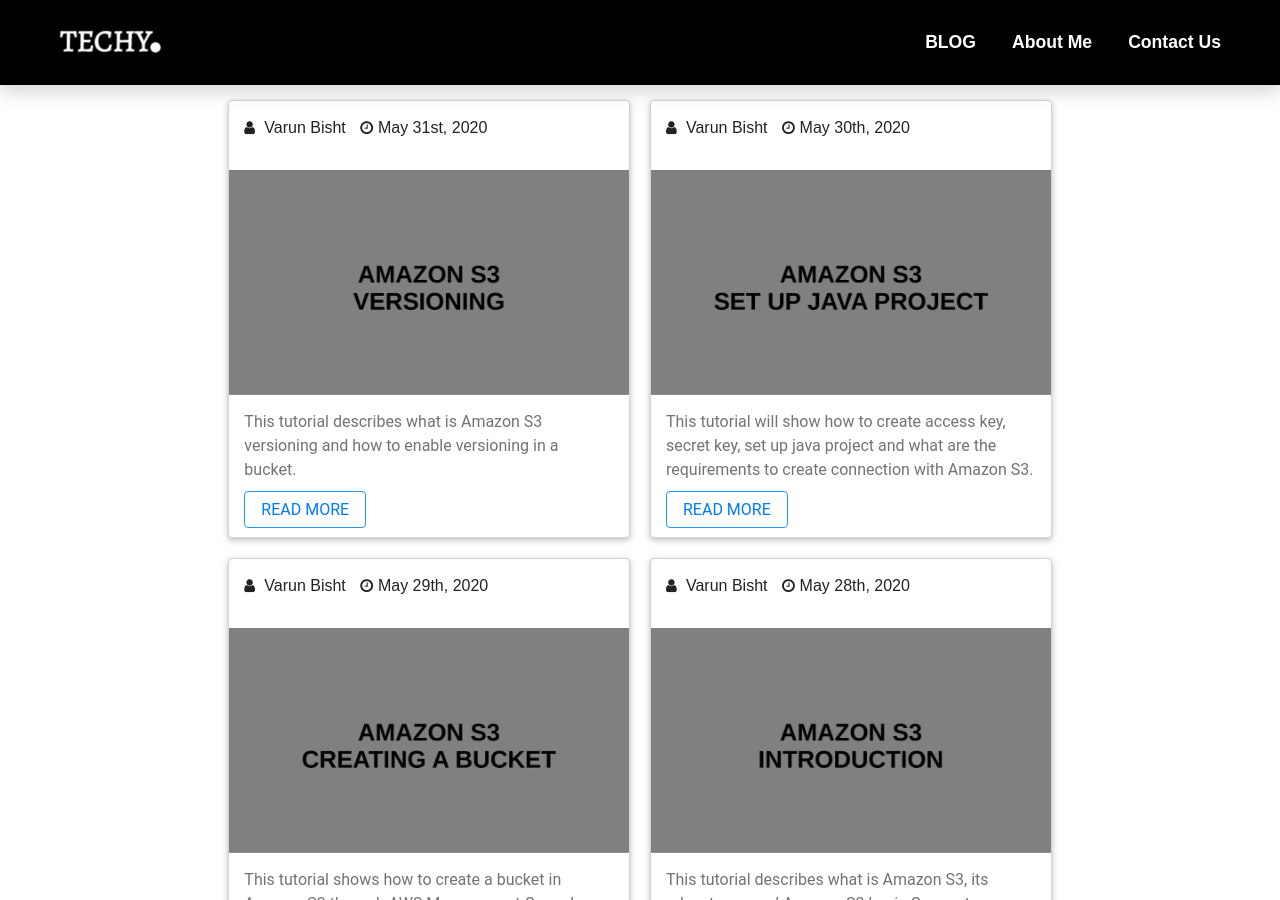
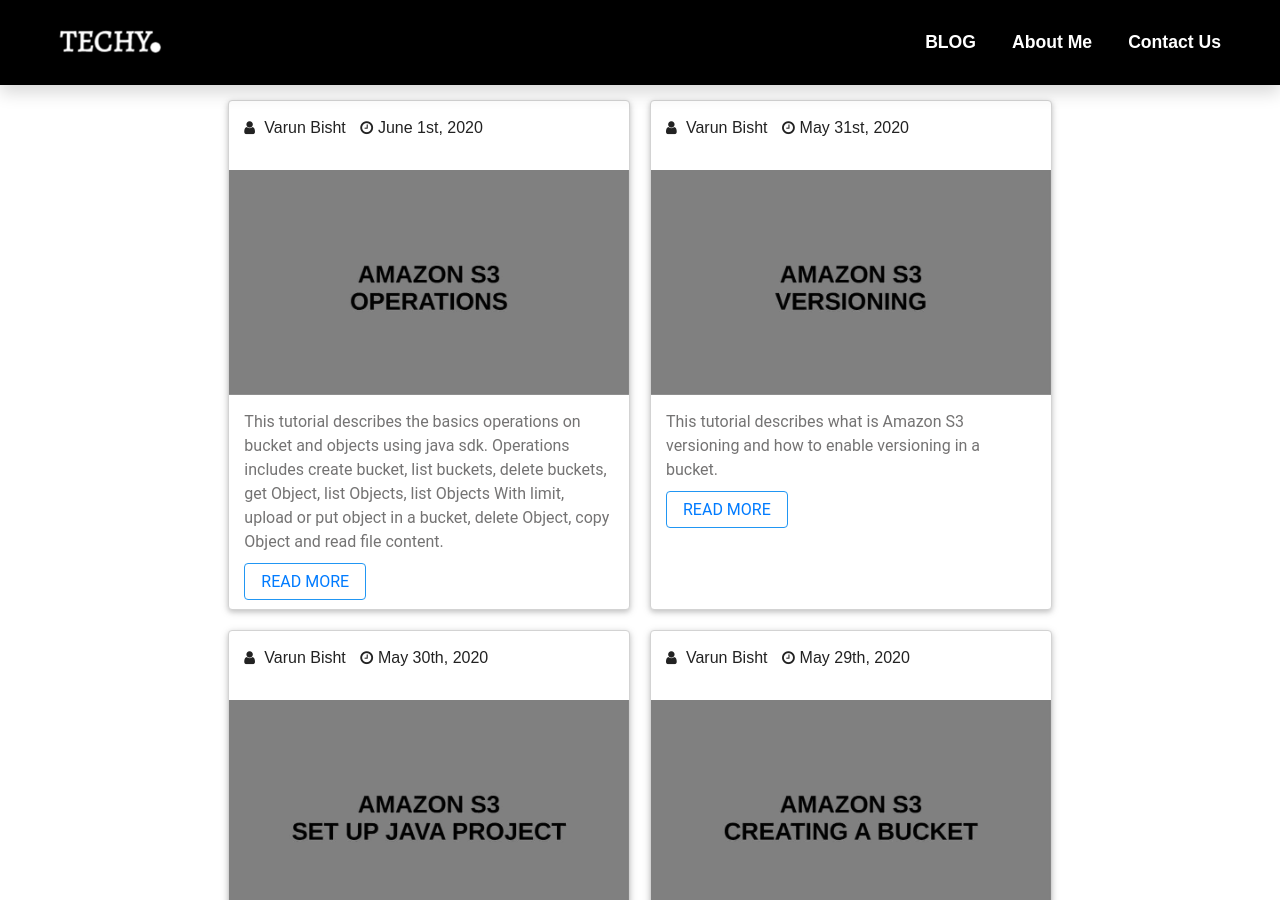
Before and after one commit to techypoint/techypoint.github.io, a Jekyll site: the page built from blog.markdown, in a window 1280 px wide and 900 px high. Built offline with Jekyll 4.4.1, drawn with Linux system fonts in a browser that asks for light colours; comment, search, counter and statistics services are not loaded; some of the changed lines change nothing that is shown.

Commit message:
post-5 amazons3 20200601

```diff
--- a/_posts/amazon-s3/2020-05-28-introduction.md
+++ b/_posts/amazon-s3/2020-05-28-introduction.md
@@ -12,6 +12,7 @@
 2. [Creating a Bucket]({% post_url amazon-s3/2020-05-29-createABucket %})
 3. [Set Up Java Project]({% post_url amazon-s3/2020-05-30-setUpJavaProject %})
 4. [Versioning]({% post_url amazon-s3/2020-05-31-versioning %})
+5. [Operations]({% post_url amazon-s3/2020-06-01-operations %})
 
 <h2>What is Amazon S3?</h2>
 <p>Amazon S3 is a Simple Storage Service(S3) that allows you to store and retrieve data.
--- /dev/null
+++ b/_posts/amazon-s3/2020-06-01-operations.md
@@ -0,0 +1,230 @@
+---
+title: "Amazon S3 Operations"
+description: "This tutorial describes the basics operations on bucket and objects using java sdk. Operations includes create bucket,
+list buckets, delete buckets, get Object, list Objects, list Objects With limit, upload or put object in a bucket, delete Object,
+copy Object and read file content."
+keywords: "aws s3 programmatic access,s3 listbucket,s3 putobject example,upload file to s3 java,aws s3 list objects in folder,s3 list objects java,aws s3 delete bucket,aws s3 create bucket java,read file from amazon s3 java"
+category: "amazon s3"
+permalink: "/AmazonS3/operations"
+image: "/assets/img/amazon-s3/operations/operations.jpg"
+---
+
+## Objective
+This tutorial describes the basics operations on bucket and objects using java sdk.
+
+Operations includes
+- Create bucket
+- List buckets
+- Delete buckets
+- Get Object
+- List Objects
+- List Objects With limit
+- Upload or put object in a bucket
+- Delete Object
+- Copy Object
+- Read File Content
+
+## 1. Create bucket
+
+   {% highlight html %}{% raw %}
+   public static void createBucket(AmazonS3 amazonS3,String bucketName){
+    if(!amazonS3.doesBucketExistV2(bucketName)){
+      Bucket bucket=amazonS3.createBucket(new CreateBucketRequest(bucketName));
+    }else{
+      LOG.info("Bucket name already exists");
+    }
+  }
+   {% endraw %}{% endhighlight %}
+
+Now we use amazonS3 client we created in this [tutorial]({% post_url amazon-s3/2020-05-30-setUpJavaProject %}).
+
+First we check whether bucketName exists or not. If not exists, then we create by using createBucket().
+
+## 2. List buckets
+  {% highlight html %}{% raw %}
+   public static void listBuckets(AmazonS3 amazonS3){
+    List<Bucket> bucketList=amazonS3.listBuckets();
+    for(Bucket bucket : bucketList) {
+      LOG.info("bucket name - "+bucket.getName());
+    }
+  }
+   {% endraw %}{% endhighlight %}
+
+We call listBuckets() on amazonS3 client to get all the bucket list created.
+Here, we we use only bucket name. You can also fetch other information from the Bucket object.
+
+## 3. Delete buckets
+{% highlight html %}{% raw %}
+// it is important to empty bucket before deleting it
+public static void deleteBuckets(AmazonS3 amazonS3,String bucketName){
+
+  // delete all objects in a bucket
+  ObjectListing listObjects = amazonS3.listObjects(bucketName);
+  List<S3ObjectSummary> s3ObjectSummaryList=listObjects.getObjectSummaries();
+  while (true){
+    for(S3ObjectSummary s3ObjectSummary:s3ObjectSummaryList){
+      amazonS3.deleteObject(bucketName,s3ObjectSummary.getKey());
+    }
+    if(listObjects.isTruncated()){
+      // listNextBatchOfObjects - this will next batch of objects
+      listObjects=amazonS3.listNextBatchOfObjects(listObjects);
+    }else{
+      break;
+    }
+  }
+
+  // delete all version objects in a buckets
+  VersionListing versionList = amazonS3.listVersions(new ListVersionsRequest().withBucketName(bucketName));
+  List<S3VersionSummary> versionSummaryList=versionList.getVersionSummaries();
+  while (true){
+    for(S3VersionSummary s3VersionSummary:versionSummaryList){
+      amazonS3.deleteVersion(bucketName,s3VersionSummary.getKey(),s3VersionSummary.getVersionId());
+    }
+    if(versionList.isTruncated()){
+      // listNextBatchOfObjects - this will next batch of objects
+      versionList=amazonS3.listNextBatchOfVersions(versionList);
+    }else{
+      break;
+    }
+  }
+  // finally delete bucket
+  amazonS3.deleteBucket(bucketName);
+}
+{% endraw %}{% endhighlight %}
+
+It is important to empty bucket before deleting it.
+
+To Empty a bucket, we need to delete version objects and not version objects.
+Check this tutorial for [versioning]({% post_url amazon-s3/2020-05-31-versioning %}).
+
+First we call listObjects() to fetch object list. It returns some or all (up to 1,000) of the objects in a bucket.
+Then we delete object one by one by calling deleteObject().
+Then we call isTruncated() to check whether Amazon S3 returned all the objects.
+If not, then we again fetch the next batch of objects by calling listNextBatchOfObjects().
+
+In the Same Manner, we deleted verion objects.
+
+## 4. Get Object
+{% highlight html %}{% raw %}
+public static void getObject(AmazonS3 amazonS3,String bucketName){
+  String objectKey="object key 1";
+  S3Object s3Object=amazonS3.getObject(bucketName,objectKey);
+  LOG.info("object key- "+s3Object.getKey());
+  LOG.info("object metadata- "+s3Object.getObjectContent());
+}
+{% endraw %}{% endhighlight %}
+
+We need to know key of the object. Then we call getObject() to fetch S3 object.
+
+## 5. List Objects
+{% highlight html %}{% raw %}
+public static void listObjects(AmazonS3 amazonS3,String bucketName){
+    // list all objects in a buckets
+    ObjectListing objectListing=amazonS3.listObjects(bucketName);
+    for(S3ObjectSummary os : objectListing.getObjectSummaries()) {
+      LOG.info("key-"+os.getKey());
+      LOG.info("Size -"+os.getSize());
+    }
+  }
+{% endraw %}{% endhighlight %}
+
+We can list all objects in a buckets by calling listObjects().
+
+## 6. List Objects With limit
+{% highlight html %}{% raw %}
+// list n no. of objects of a buckets at a time
+// and get more object keys if require
+public static void listObjectsWithLimit(AmazonS3 amazonS3,String bucketName){
+  ListObjectsV2Request listObjectsV2Request=new ListObjectsV2Request().withBucketName(bucketName).withMaxKeys(5);
+  ListObjectsV2Result listObjectsV2Result=amazonS3.listObjectsV2(listObjectsV2Request);
+  while (true){
+    List<S3ObjectSummary> s3ObjectSummaryList=listObjectsV2Result.getObjectSummaries();
+    for(S3ObjectSummary s3ObjectSummary:s3ObjectSummaryList){
+      // you can other values of s3ObjectSummary
+      LOG.info("key- "+s3ObjectSummary.getKey());
+    }
+    if(listObjectsV2Result.isTruncated()){
+      String token=listObjectsV2Result.getNextContinuationToken();
+      listObjectsV2Request.setContinuationToken(token);
+    }else{
+      break;
+    }
+  }
+}
+{% endraw %}{% endhighlight %}
+
+You can fetch n number of objects at a time by creating ListObjectsV2Request object and setting max keys to n
+and then call listObjectsV2(listObjectsV2Request).
+
+## 7. Upload or put object in a bucket
+{% highlight html %}{% raw %}
+public static void uploadObjectInABucket(AmazonS3 amazonS3,String bucketName){
+    // code to upload a text as a object
+    String objectKey1="object key 1";
+    String objectValue="Upload a Text String";
+    amazonS3.putObject(bucketName,objectKey1,objectValue);
+
+    // code to upload a file as a object
+    String objectKey2="object key 2";
+    String pathToFile="Path of File";
+    PutObjectRequest putObjectRequest=new PutObjectRequest(bucketName,objectKey2,
+        new File(pathToFile));
+    ObjectMetadata objectMetadata=new ObjectMetadata();
+    objectMetadata.setContentType("application/pdf");
+    // use can set other meta data as a key value pair in ObjectMetadata
+    objectMetadata.addUserMetadata("metaDataKey","metaDataValue");
+    putObjectRequest.setMetadata(objectMetadata);
+    amazonS3.putObject(putObjectRequest);
+  }
+{% endraw %}{% endhighlight %}
+
+Use putObject() to upload object to Amazon S3.
+It takes bucket name, object key and data(string or file).
+You can upload any file and need to set the setContentType in the metadata.
+You can also set custom key-value pair against a object in the ObjectMetadata using addUserMetadata().
+
+## 8. Delete Object
+{% highlight html %}{% raw %}
+public static void deleteObject(AmazonS3 amazonS3,String bucketName){
+  String objectKey="object key 1";
+  amazonS3.deleteObject(new DeleteObjectRequest(bucketName,objectKey));
+}
+{% endraw %}{% endhighlight %}
+
+Use deleteObject() to delete the object from the bucket.
+
+## 9. Copy Object
+{% highlight html %}{% raw %}
+// copy object in bucketName1 having key - objectKey1 to bucketName2 having key - objectKey2
+public static void copyObjectFromOneKeyToAnother(AmazonS3 amazonS3){
+  String bucketName1="bucketnametocreate"; // source bucket name
+  String bucketName2="bucketName2"; // destination bucket name
+  String objectKey1="objectKey1";   // source object key
+  String objectKey2="objectKey2";   // destination object key
+  amazonS3.copyObject(new CopyObjectRequest(bucketName1,objectKey1,bucketName2,objectKey2));
+}
+{% endraw %}{% endhighlight %}
+
+You can also copy object from one bucket to another bucket by using copyObject().
+
+**Note - Bucket needs to be exist before copying**
+
+## 10. Read File Content
+{% highlight html %}{% raw %}
+public static void readFileContent(AmazonS3 amazonS3,String bucketName) throws IOException {
+    String objectKey="object key 1";
+    S3Object s3Object=amazonS3.getObject(bucketName,objectKey);
+    BufferedReader reader = new BufferedReader(new InputStreamReader(s3Object.getObjectContent()));
+    String line = null;
+    // read input stream line by line
+    while ((line = reader.readLine()) != null) {
+      LOG.info("line - "+line);
+    }
+  }
+{% endraw %}{% endhighlight %}
+
+Call getObjectContent() to get the input steam and then read line by line using BufferedReader object.
+
+You are successfully able to execute most common operations on bucket and objects.
+
+<a href="https://github.com/techypoint/amazon-s3.git">Click to get the full Implementation of this tutorial on Github</a>
```
Also changed, not shown: assets/img/amazon-s3/operations/operations.jpg (added), assets/img/amazon-s3/operations/operations1.png (added).
